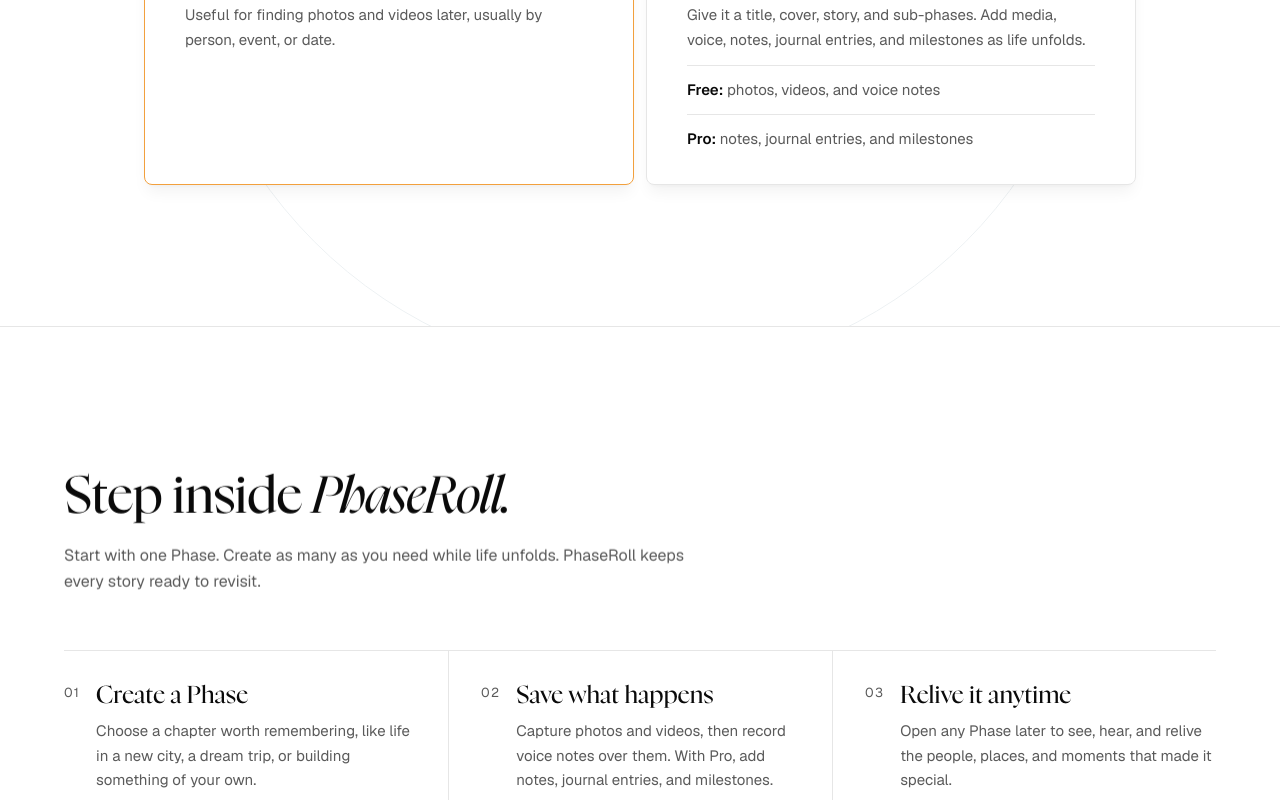
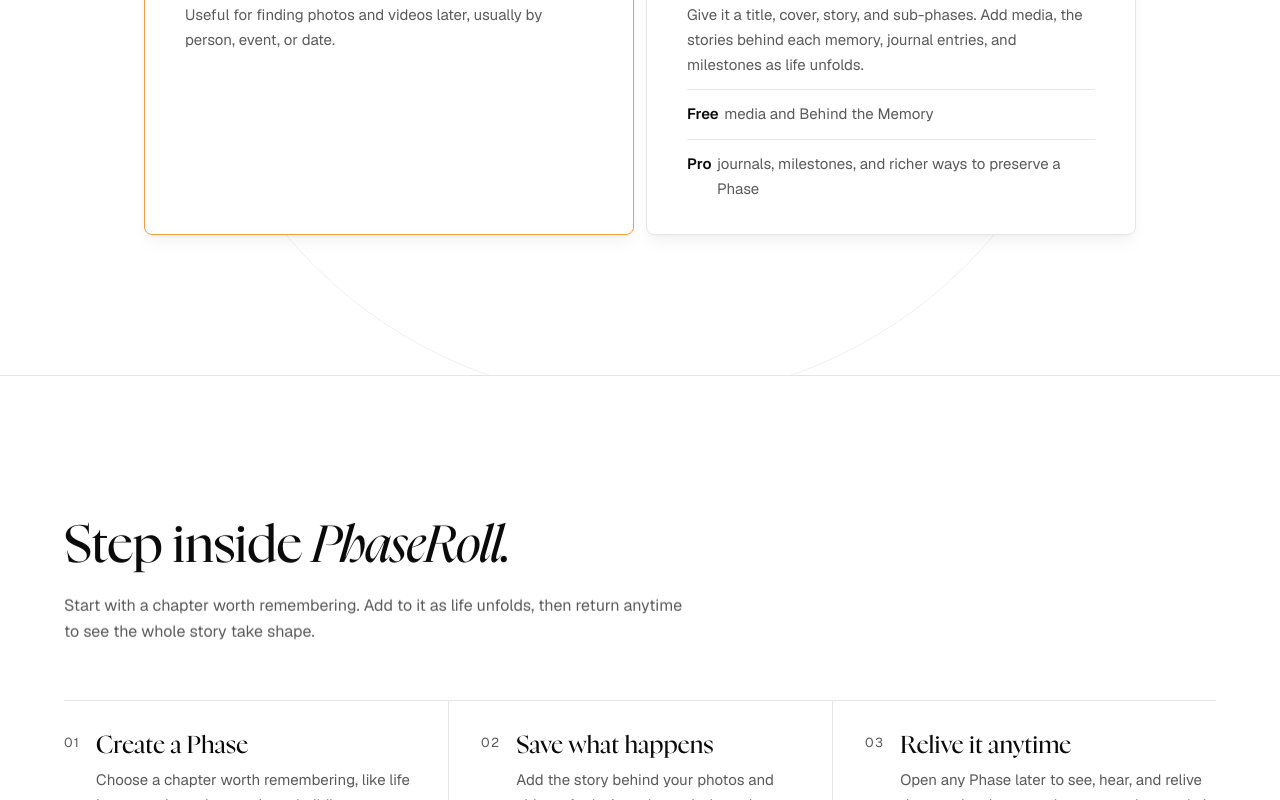
Before and after one commit to phaseroll-app/phaseroll-web, a Next.js app: page / in a window 1280 px wide. Shown: the part 1520-2320 px from the top of the page. Built offline with nearby package versions, Linux system fonts and the light colour scheme; no server answers.

Commit message:
major updates to product itself and pricing

```diff
--- a/app/components/FilmStrip.tsx
+++ b/app/components/FilmStrip.tsx
@@ -6,8 +6,8 @@
   },
   {
     tier: "Free",
-    title: "Voice on media",
-    copy: "Record a voice note directly over any photo or video, so the story can be heard as well as seen.",
+    title: "Behind the Memory",
+    copy: "Answer one thoughtful prompt about why a photo or video mattered, then preserve the story in text or voice.",
   },
   {
     tier: "Free",
@@ -16,8 +16,8 @@
   },
   {
     tier: "Pro",
-    title: "Journal & progress",
-    copy: "Add notes, journal entries, and milestones as the chapter unfolds.",
+    title: "Guided journals",
+    copy: "At day’s end, tell the story in your voice. One prompt and a follow-up or two shape it into a journal entry.",
   },
 ];
 
--- a/app/components/Pricing.tsx
+++ b/app/components/Pricing.tsx
@@ -1,5 +1,6 @@
 type Feature = {
   name: string;
+  description?: string;
   comingSoon?: boolean;
   href?: string;
   linkLabel?: string;
@@ -16,6 +17,33 @@
   founding?: boolean;
 };
 
+const PRO_FEATURES: Feature[] = [
+  { name: "Everything in Free" },
+  { name: "Unlimited Phases and sub-phases" },
+  { name: "Journal entries and milestones" },
+  { name: "Every camera style" },
+  { name: "Five Phase Recaps each month" },
+  {
+    name: "Shared Phases",
+    description:
+      "Invite another PhaseRoll user into a specific Phase so you can contribute together.",
+    comingSoon: true,
+  },
+  {
+    name: "Future Capsules",
+    description:
+      "Schedule letters, videos, and voice recordings to open on a meaningful future date.",
+    comingSoon: true,
+  },
+  {
+    name: "Phase Memory Books",
+    description:
+      "Turn a completed Phase into a designed story with captions, milestones, transcripts, and quotes. Permanent copies are just $15.",
+    comingSoon: true,
+  },
+  { name: "Bring your own cloud", comingSoon: true },
+];
+
 const PLANS: Plan[] = [
   {
     name: "Free",
@@ -23,8 +51,8 @@
     cadence: "forever",
     features: [
       { name: "Two active Phases" },
-      { name: "Photos and videos included" },
-      { name: "Voice notes on photos and videos" },
+      { name: "Add unlimited photos and videos" },
+      { name: "Behind the Memory, in text or voice" },
       { name: "Few camera styles" },
     ],
   },
@@ -32,34 +60,14 @@
     name: "Pro monthly",
     price: "$6",
     cadence: "per month",
-    features: [
-      { name: "Everything in Free" },
-      { name: "Unlimited Phases and sub-phases" },
-      {
-        name: "Notes, journal entries, and milestones",
-      },
-      { name: "Every camera style" },
-      { name: "Five AI recaps each month" },
-      { name: "Shared Phases", comingSoon: true },
-      { name: "Bring your own cloud", comingSoon: true },
-    ],
+    features: PRO_FEATURES,
   },
   {
     name: "Pro annual",
     price: "$48",
     cadence: "per year",
     equivalent: "$4 per month",
-    features: [
-      { name: "Everything in Free" },
-      { name: "Unlimited Phases and sub-phases" },
-      {
-        name: "Notes, journal entries, and milestones",
-      },
-      { name: "Every camera style" },
-      { name: "Five AI recaps each month" },
-      { name: "Shared Phases", comingSoon: true },
-      { name: "Bring your own cloud", comingSoon: true },
-    ],
+    features: PRO_FEATURES,
     badge: "Best value",
     featured: true,
   },
@@ -92,8 +100,8 @@
             A plan for every <span className="em">budget.</span>
           </h2>
           <p className="body measure-52">
-            Photos, videos, and voice notes are free. Go Pro for journaling,
-            milestones, more camera styles, AI recaps, and more.
+            Photos, videos, and the stories behind them are free. Go Pro for
+            journals, milestones, Phase Recaps, and richerxb ways to preserve a Phase.
           </p>
         </div>
 
@@ -120,6 +128,7 @@
                 {plan.features.map((feature) => (
                   <li key={feature.name}>
                     <span className="price-card__feature-copy">
+                      <span className="price-card__feature-heading">
                         {feature.href ? (
                           <span>
                             {feature.name}
@@ -133,6 +142,12 @@
                         {feature.comingSoon ? (
                           <span className="price-card__feature-badge">
                             Coming soon
+                          </span>
+                        ) : null}
+                      </span>
+                      {feature.description ? (
+                        <span className="price-card__feature-description">
+                          {feature.description}
                         </span>
                       ) : null}
                     </span>
--- a/app/globals.css
+++ b/app/globals.css
@@ -627,6 +627,10 @@
 }
 
 .difference-grid .difference-tier {
+  display: grid;
+  grid-template-columns: auto minmax(0, 1fr);
+  align-items: baseline;
+  column-gap: 0.35rem;
   padding-top: 0.75rem;
   border-top: 1px solid var(--hair);
 }
@@ -1018,6 +1022,10 @@
     grid-template-columns: repeat(2, minmax(0, 1fr));
   }
 
+  .sframe__copy {
+    min-height: 8.25em;
+  }
+
   .rail--h {
     grid-column: 1 / -1;
   }
@@ -1410,6 +1418,20 @@
   flex-direction: column;
   align-items: flex-start;
   gap: 0.4rem;
+}
+
+.price-card__feature-heading {
+  display: flex;
+  flex-wrap: wrap;
+  align-items: center;
+  gap: 0.4rem;
+}
+
+.price-card__feature-description {
+  max-width: 32ch;
+  color: color-mix(in srgb, var(--paper) 52%, transparent);
+  font-size: 0.75rem;
+  line-height: 1.5;
 }
 
 .price-card__feature-copy a {
--- a/app/layout.tsx
+++ b/app/layout.tsx
@@ -44,6 +44,8 @@
     "photo journal app",
     "digital photo album",
     "voice notes on photos",
+    "stories behind photos",
+    "memory book app",
     "progress tracking app",
     "shared event album",
   ],
--- a/app/page.tsx
+++ b/app/page.tsx
@@ -42,8 +42,11 @@
     isAccessibleForFree: true,
     featureList: [
       "Photo and video memory journals",
-      "Voice notes on photos and videos",
-      "Notes, journal entries, and milestones",
+      "Behind the Memory prompts for photos and videos",
+      "Text or voice stories attached to media",
+      "Pro journal entries and milestones",
+      "Future Capsules",
+      "Phase Memory Books",
       "Shared event albums with Roll Call",
     ],
     sameAs: [
@@ -85,8 +88,9 @@
                   <span className="border-l-2 border-orange-500 pl-1 font-medium text-orange-500">
                     My Fitness Journey
                   </span>
-                  . Add photos, videos, voice notes, and more as life unfolds,
-                  then return anytime to relive the story.
+                  . As the chapter unfolds, save the photos and videos you&rsquo;ll
+                  want to return to, then add your own words or voice so you
+                  never forget why each one mattered.
                 </p>
               </div>
               <FoundingOffer />
@@ -151,14 +155,18 @@
                   <h3>A chapter you can return to</h3>
                   <p>
                     Give it a title, cover, story, and sub-phases. Add media,
-                    voice, notes, journal entries, and milestones as life
-                    unfolds.
+                    the stories behind each memory, journal entries, and
+                    milestones as life unfolds.
                   </p>
                   <p className="difference-tier">
-                    <strong>Free:</strong> photos, videos, and voice notes
+                    <strong>Free</strong>
+                    <span>media and Behind the Memory</span>
                   </p>
                   <p className="difference-tier">
-                    <strong>Pro:</strong> notes, journal entries, and milestones
+                    <strong>Pro</strong>
+                    <span>
+                      journals, milestones, and richer ways to preserve a Phase
+                    </span>
                   </p>
                 </article>
               </div>
@@ -176,8 +184,8 @@
                 Step inside <span className="em">PhaseRoll.</span>
               </h2>
               <p className="body mute measure-60 mockups-intro">
-                Start with one Phase. Create as many as you need while life
-                unfolds. PhaseRoll keeps every story ready to revisit.
+                Start with a chapter worth remembering. Add to it as life
+                unfolds, then return anytime to see the whole story take shape.
               </p>
               <ol className="phase-flow" aria-label="How PhaseRoll works">
                 <li className="phase-flow__step">
@@ -195,8 +203,9 @@
                   <div>
                     <h3>Save what happens</h3>
                     <p>
-                      Capture photos and videos, then record voice notes over
-                      them. With Pro, add notes, journal entries, and milestones.
+                      Add the story behind your photos and videos. At day&rsquo;s
+                      end, speak through one thoughtful prompt and a follow-up
+                      or two, then review the journal entry they become.
                     </p>
                   </div>
                 </li>
@@ -240,8 +249,9 @@
                 Everything an album <span className="em">leaves out.</span>
               </h2>
               <p className="body measure-52">
-                Keep the media for free. Add the journal, progress, and
-                reflection around it with Pro.
+                Keep each chapter together day by day, preserve the story
+                behind every photo or video, and deepen it with sub-phases,
+                guided journals, and milestones.
               </p>
             </div>
             <FilmStrip />
@@ -255,13 +265,12 @@
           >
             <div className="frame__inner stack">
               <h2 className="display-l" id="storage">
-                We don&rsquo;t <span className="em">keep</span> your photos or voice
-                notes.
+                Your memories <span className="em">stay yours.</span>
               </h2>
               <p className="body mute measure-60">
-                Your photos and voice notes stay together in the storage your
-                device already uses. PhaseRoll helps you shape the story
-                without keeping a copy of either.
+                Your photos, videos, text, and voice recordings stay in the
+                storage your device already uses. PhaseRoll helps you shape the
+                story without keeping a copy.
               </p>
               <aside className="storage-note">
                 <div className="storage-note__heading">
@@ -269,9 +278,9 @@
                   <span>Coming soon</span>
                 </div>
                 <p>
-                  For now, photos and voice notes remain in iCloud on Apple
-                  devices and in local device storage on Android. Bring your
-                  own cloud support is coming soon.
+                  For now, your photos, videos, text, and voice recordings
+                  remain in iCloud on Apple devices and in local device storage
+                  on Android. Bring your own cloud support is coming soon.
                 </p>
               </aside>
             </div>
--- a/app/site.ts
+++ b/app/site.ts
@@ -6,4 +6,4 @@
 export const SITE_TITLE =
   "PhaseRoll | Photo Album, Journal & Progress Tracking App";
 export const SITE_DESCRIPTION =
-  "Turn photos, videos, voice notes, journal entries, and milestones into meaningful chapters of your life with PhaseRoll.";
+  "Turn photos and videos into meaningful life chapters by preserving the stories behind them in text or voice, plus Pro journals and milestones.";
```
Lines whose indentation alone changed are shown as unchanged.
